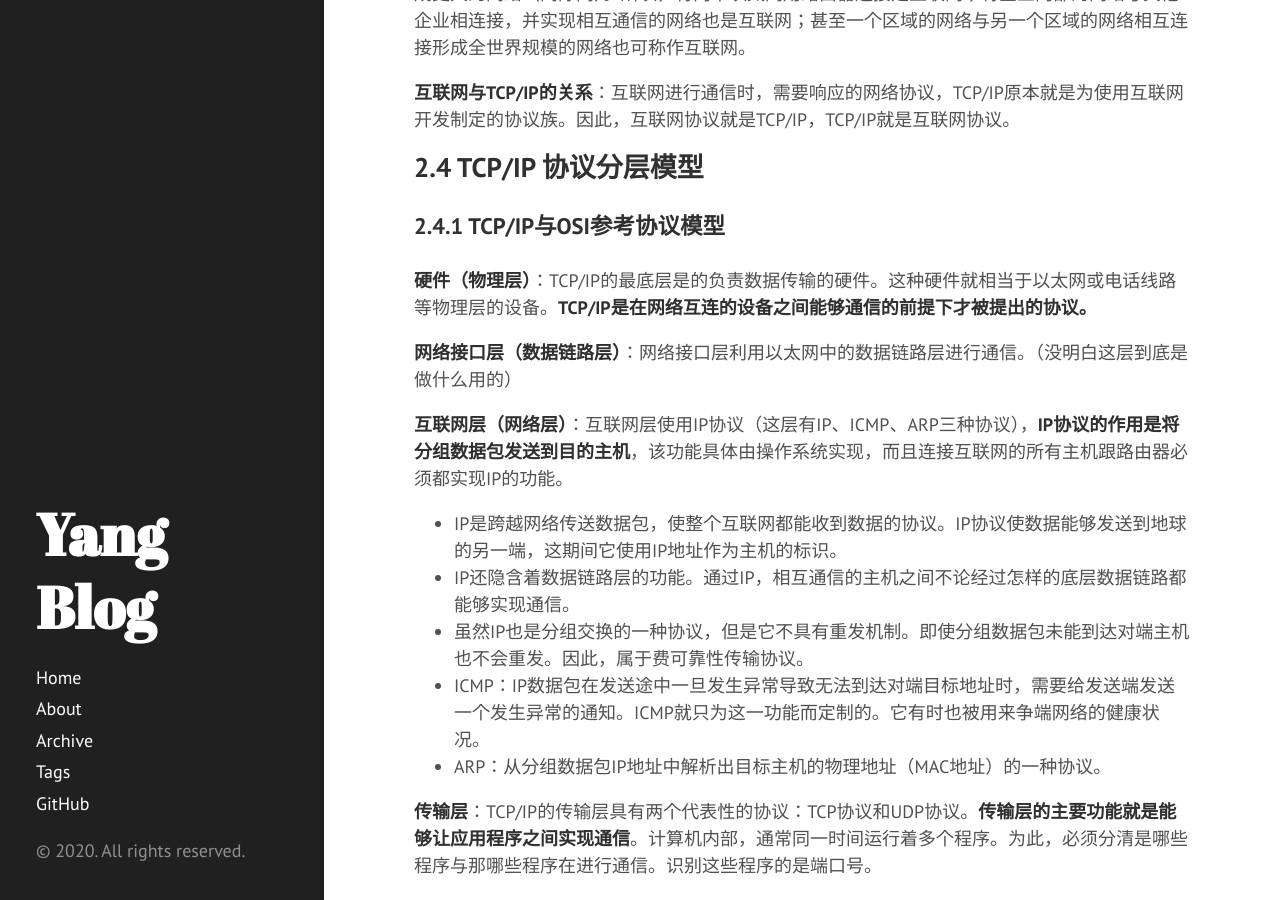
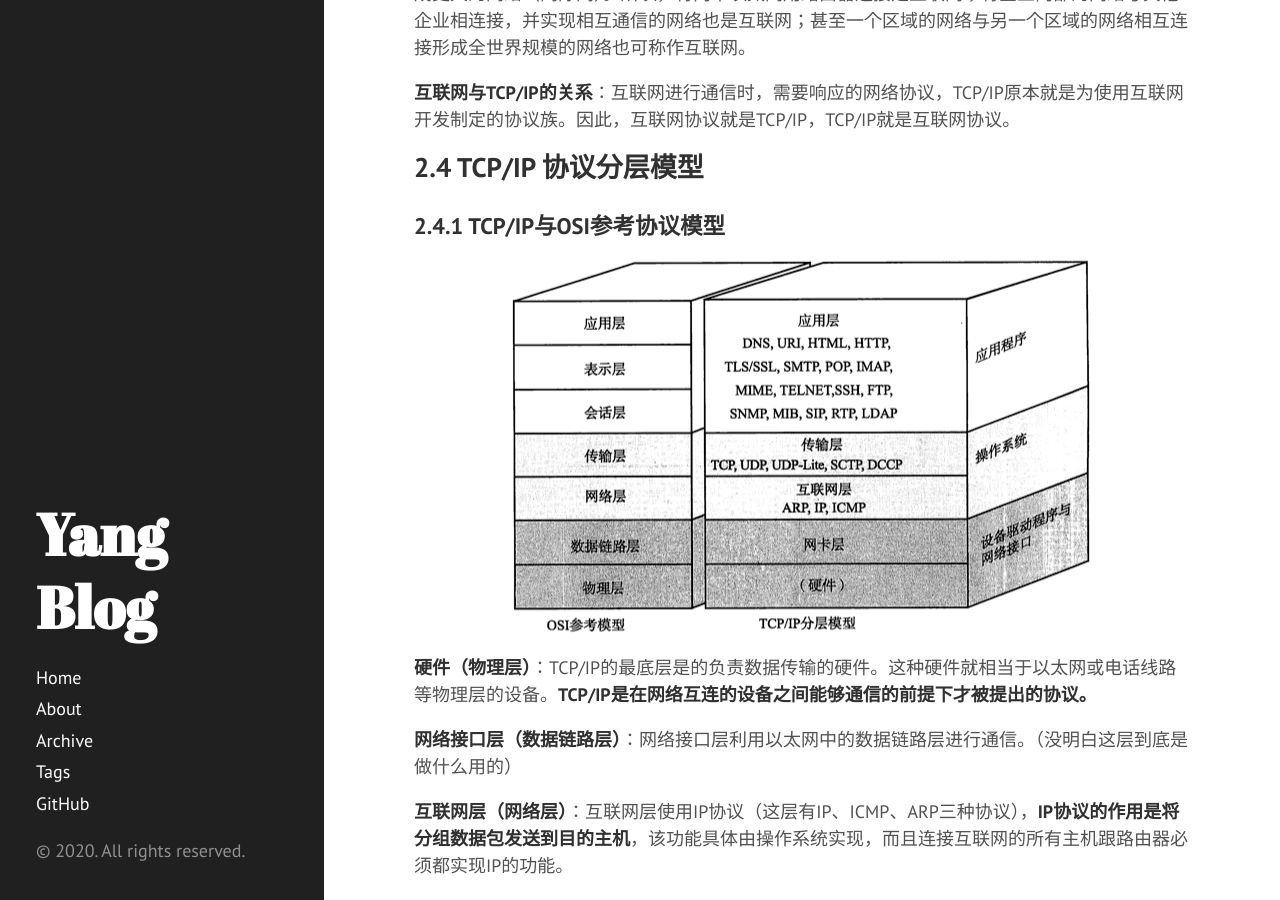
Before and after one commit to diego1109/diego1109.github.io, a Jekyll site: the page built from note-markdown/协议tcp-ip.md, in a window 1280 px wide and 900 px high, scrolled down 950 px. Built offline with Jekyll 4.4.1, drawn with Linux system fonts in a browser that asks for light colours; nearby versions of some CDN libraries; our own code applies the rules of GitHub Pages for plain Markdown files.

Commit message:
note: update image

```diff
--- a/note-markdown/协议tcp-ip.md
+++ b/note-markdown/协议tcp-ip.md
@@ -32,7 +32,9 @@ OSI模型将通信协议中必要的模型分成7层，通过这些分层，使
 
 ### 2.4.1 TCP/IP与OSI参考协议模型
 
-![](/Users/lyy/Documents/diego1109.github.io/images/tco-ip-and-osi.png)
+<div align="center">
+    <img src="https://cdn.jsdelivr.net/gh/diego1109/diego1109.github.io/images/tco-ip-and-osi.png">
+</div>
 
 **硬件（物理层）**：TCP/IP的最底层是的负责数据传输的硬件。这种硬件就相当于以太网或电话线路等物理层的设备。**TCP/IP是在网络互连的设备之间能够通信的前提下才被提出的协议。**
 
@@ -65,9 +67,9 @@ OSI模型将通信协议中必要的模型分成7层，通过这些分层，使
 
 假设甲给乙发送电子邮件，内容为：“早上好”。而从TCP/IP通信上看，是从一台计算机A想另外一台计算机B发送电子邮件。我们通过这个例子来认识下TCP/IP 通信的过程
 
-![](https://cdn.jsdelivr.net/gh/diego1109/diego1109.github.io/images/tcp-ip-send-email.png)
-
-
+<div align="center">
+    <img src="https://cdn.jsdelivr.net/gh/diego1109/diego1109.github.io/images/tcp-ip-send-email.png">
+</div>
 
 1. 应用程序员处理（这块涉及应用层、表示层、会话层）
 
@@ -97,7 +99,9 @@ OSI模型将通信协议中必要的模型分成7层，通过这些分层，使
 
     从网络层传输过来的IP包，对于以太网驱动来说不过就是数据。给这数据附加上以太网首部并进行发送处理。以太网首部中包含：接收端MAC地址、发送端MAC地址和标志以太网类型的以太网数据的协议。**根据上述信息产生的以太网数据包将通过物理层传输给接收端**。
 
-    ![data-link-layer](https://cdn.jsdelivr.net/gh/diego1109/diego1109.github.io/images/data-link-layer.png)
+    <div align="center">
+    <img src="https://cdn.jsdelivr.net/gh/diego1109/diego1109.github.io/images/data-link-layer.png">
+    </div>
 
     分组数据包，经过以太网的数据链路层时的大致流程如上图所示（对各个包首部做了简化）。包流动时，从前往后依次被附加了以太网包首部、IP包首部、TCP包首部以及应用程序自己的包首部和数据。而包的最后则追加了以太网包尾。
 
```
